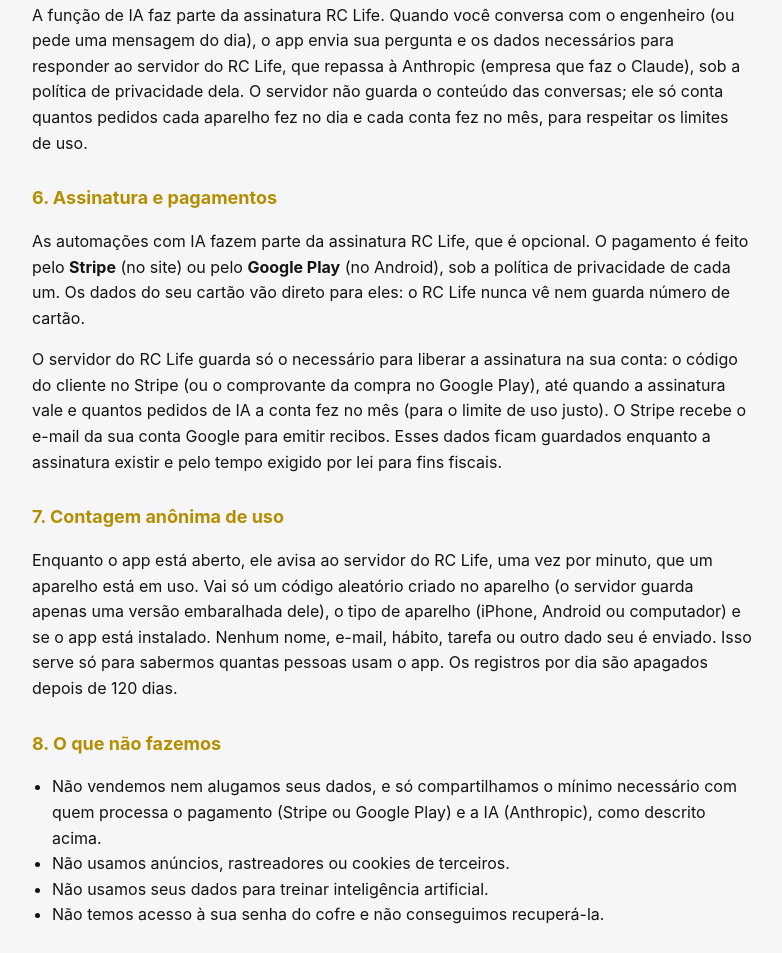
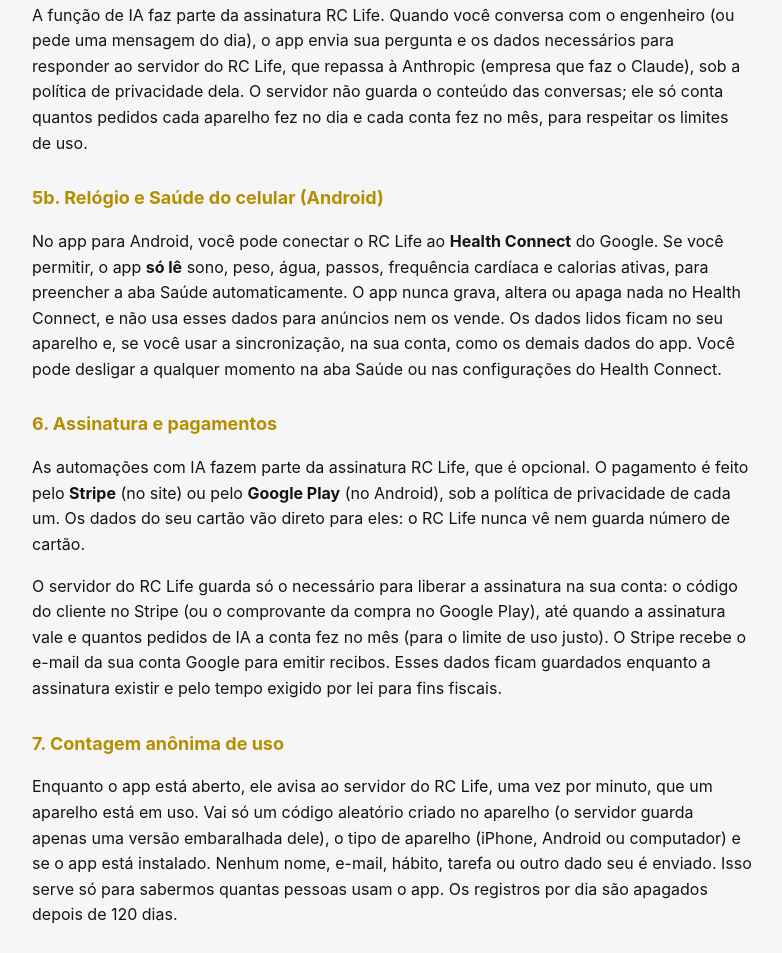
Before and after one commit to sdouglaslisciocardoso/Habit-Racing, a plain HTML site: page privacidade.html in a window 1280 px wide. Shown: the part 1448-2401 px from the top of the page, without its empty margins (248-1030 px from the left). Drawn offline with Linux system fonts and the light colour scheme.

Commit message:
Saúde automática: sincronização do campo hc e política de privacidade do Health Connect
Co-Authored-By: Claude Opus 5.5 <noreply@anthropic.com>

```diff
--- a/privacidade.html
+++ b/privacidade.html
@@ -36,6 +36,9 @@ ul{padding-left:20px}a{color:var(--acc)}.box{background:var(--p);border:1px soli
 <h2>5. Engenheiro IA</h2>
 <p>A função de IA faz parte da assinatura RC Life. Quando você conversa com o engenheiro (ou pede uma mensagem do dia), o app envia sua pergunta e os dados necessários para responder ao servidor do RC Life, que repassa à Anthropic (empresa que faz o Claude), sob a política de privacidade dela. O servidor não guarda o conteúdo das conversas; ele só conta quantos pedidos cada aparelho fez no dia e cada conta fez no mês, para respeitar os limites de uso.</p>
 
+<h2>5b. Relógio e Saúde do celular (Android)</h2>
+<p>No app para Android, você pode conectar o RC Life ao <b>Health Connect</b> do Google. Se você permitir, o app <b>só lê</b> sono, peso, água, passos, frequência cardíaca e calorias ativas, para preencher a aba Saúde automaticamente. O app nunca grava, altera ou apaga nada no Health Connect, e não usa esses dados para anúncios nem os vende. Os dados lidos ficam no seu aparelho e, se você usar a sincronização, na sua conta, como os demais dados do app. Você pode desligar a qualquer momento na aba Saúde ou nas configurações do Health Connect.</p>
+
 <h2>6. Assinatura e pagamentos</h2>
 <p>As automações com IA fazem parte da assinatura RC Life, que é opcional. O pagamento é feito pelo <b>Stripe</b> (no site) ou pelo <b>Google Play</b> (no Android), sob a política de privacidade de cada um. Os dados do seu cartão vão direto para eles: o RC Life nunca vê nem guarda número de cartão.</p>
 <p>O servidor do RC Life guarda só o necessário para liberar a assinatura na sua conta: o código do cliente no Stripe (ou o comprovante da compra no Google Play), até quando a assinatura vale e quantos pedidos de IA a conta fez no mês (para o limite de uso justo). O Stripe recebe o e-mail da sua conta Google para emitir recibos. Esses dados ficam guardados enquanto a assinatura existir e pelo tempo exigido por lei para fins fiscais.</p>
```
Also changed, not shown: index.html (+1 -1 lines).
